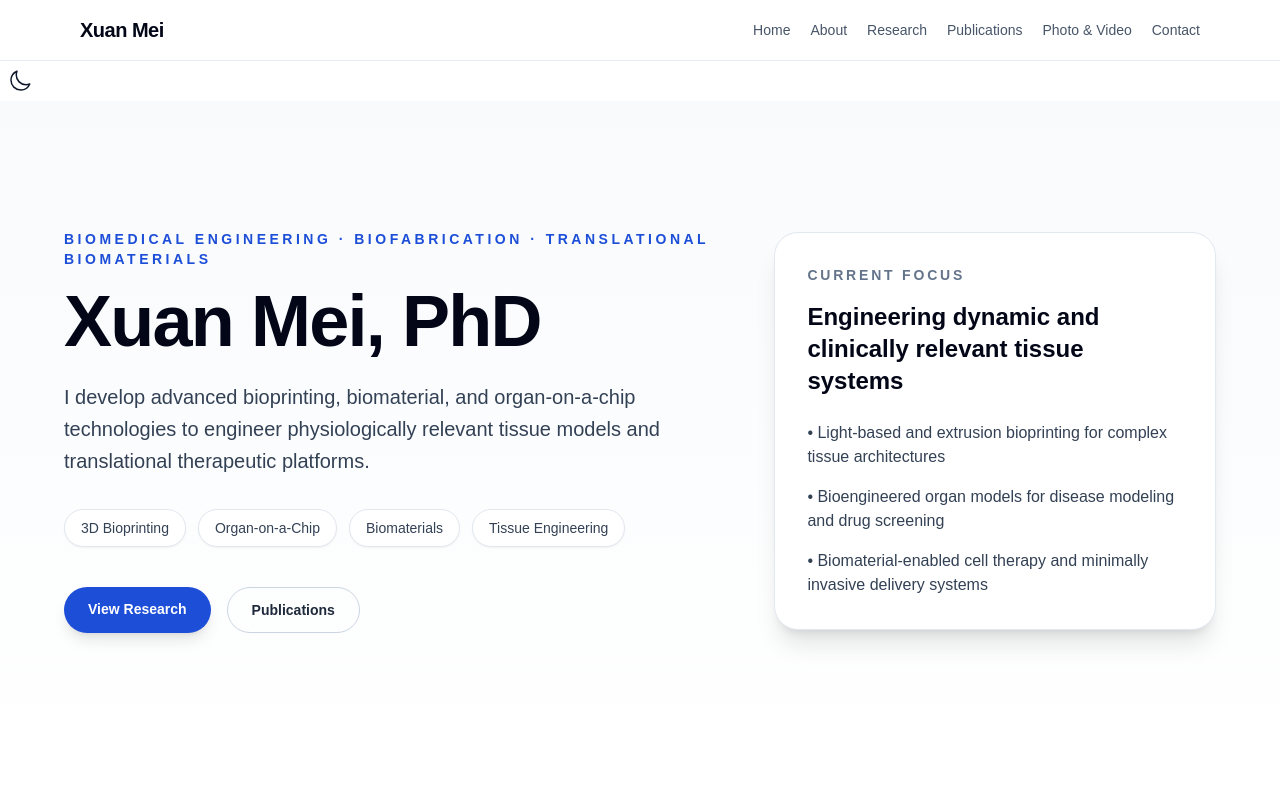
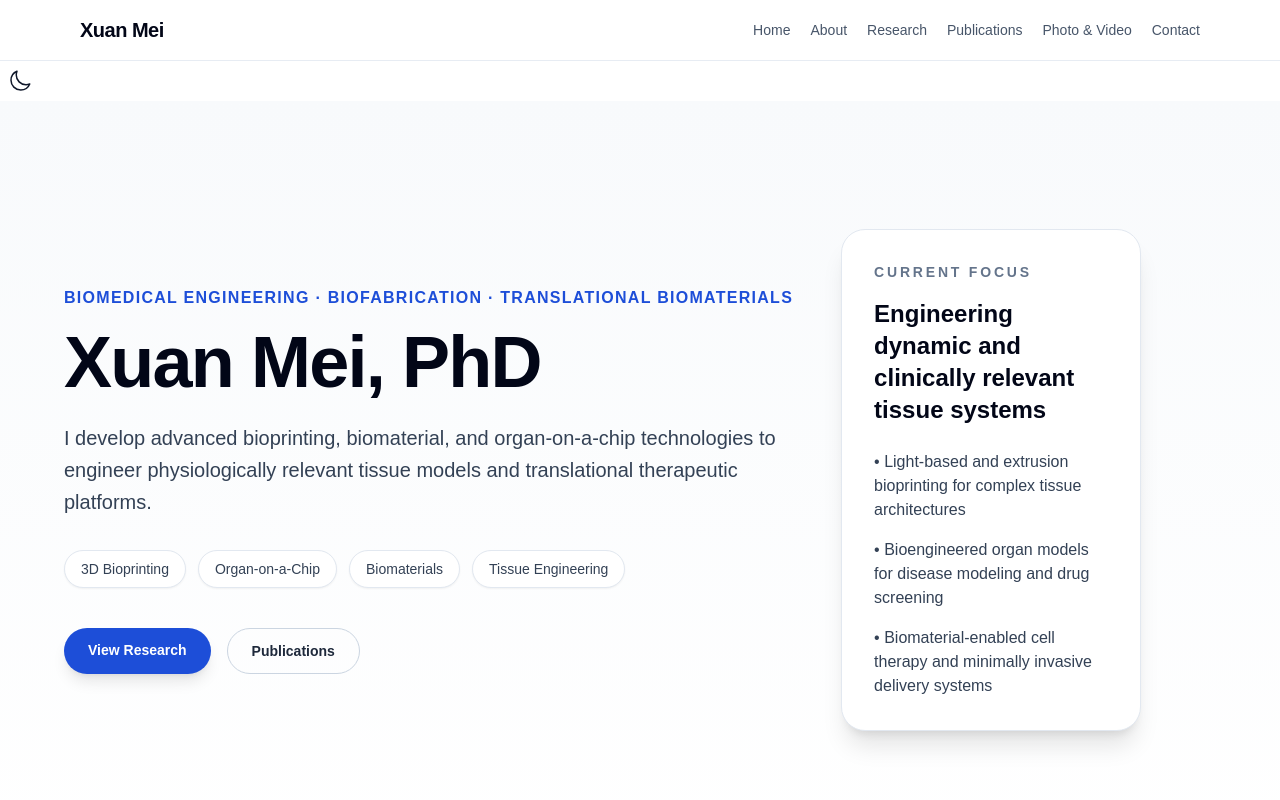
Before and after one commit to mxa911019/xuan-mei-website, a Next.js app: page / in a window 1280 px wide. Shown: the top 800 px of the page. Built offline with nearby package versions, Linux system fonts and the light colour scheme.

Commit message:
Keep hero research tagline on one line

```diff
--- a/components/Hero.jsx
+++ b/components/Hero.jsx
@@ -21,7 +21,7 @@ export default function Hero() {
         className="mx-auto grid max-w-6xl items-center gap-12 md:grid-cols-[1.2fr_0.8fr]"
       >
         <div>
-          <p className="mb-4 text-sm font-semibold uppercase tracking-[0.25em] text-blue-700 dark:text-blue-300">
+          <p className="mb-4 text-xs font-semibold uppercase tracking-[0.08em] text-blue-700 dark:text-blue-300 sm:text-sm md:whitespace-nowrap lg:text-base">
             Biomedical Engineering · Biofabrication · Translational Biomaterials
           </p>
           <h1 className="max-w-4xl text-5xl font-bold tracking-tight text-slate-950 dark:text-white md:text-7xl">
```
